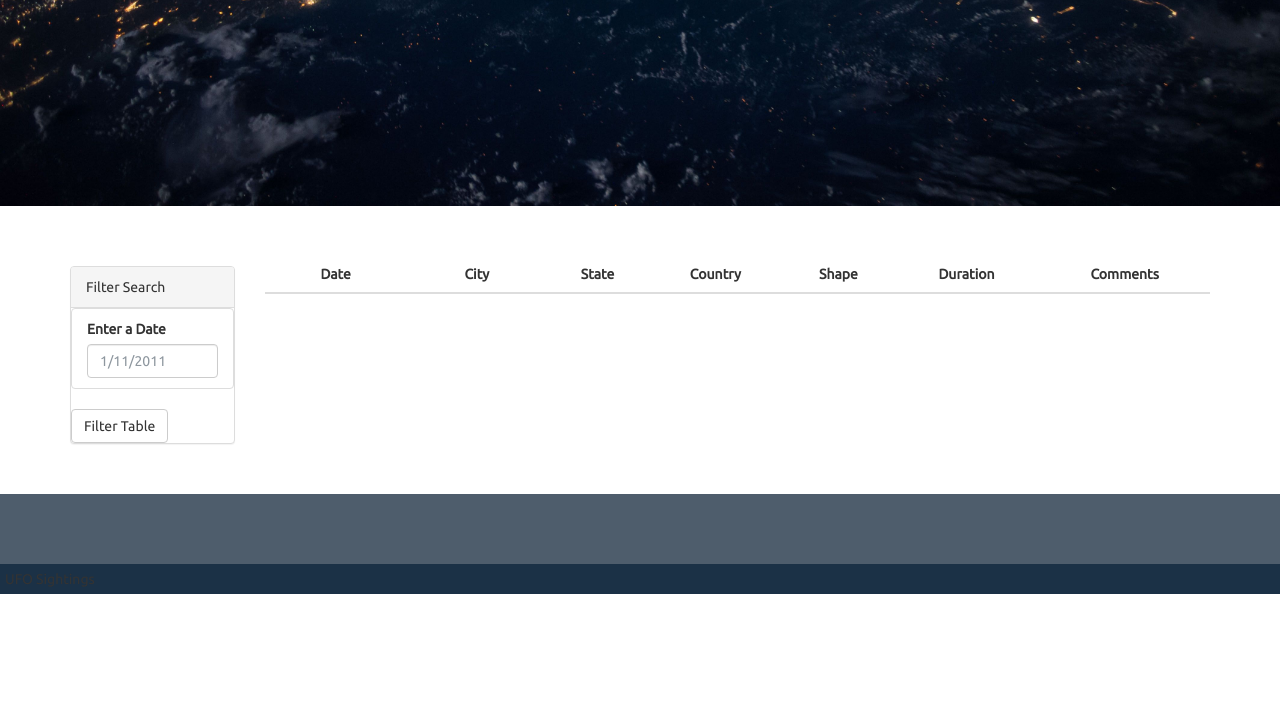
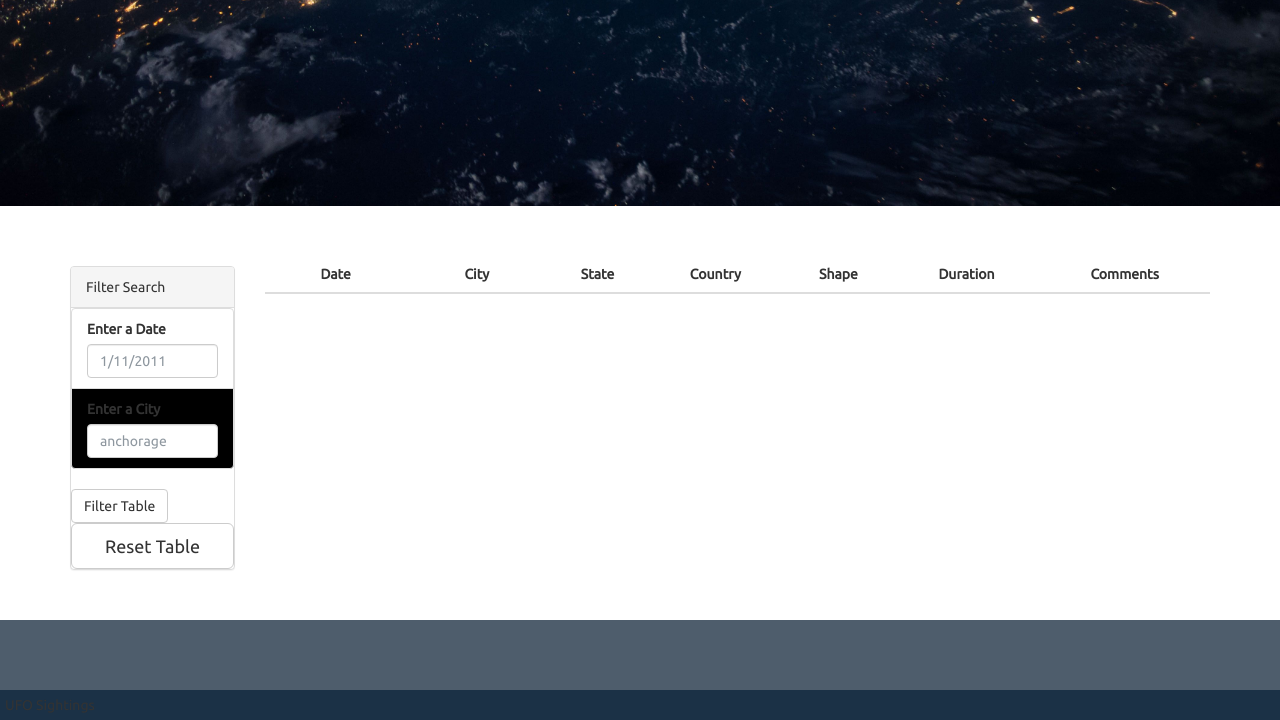
Before and after one commit to rlkennye/javascript-challenge, a plain HTML site: page index.html in a window 1280 px wide. Shown: the part 406-1126 px from the top of the page. Before the commit the page ends 1000 px from the top, so only its background shows below. Drawn offline with nearby package versions, Linux system fonts and the light colour scheme.

Commit message:
adds filter button

```diff
--- a/index.html
+++ b/index.html
@@ -39,9 +39,15 @@
                         <label for="date">Enter a Date</label>
                         <input class="form-control" id="datetime" type="text" placeholder="1/11/2011">
                       </li>
+					  <li class="filter list-group-item" style="background-color: black;">
+                        <!-- City input -->
+                        <label for="date">Enter a City</label>
+                        <input class="form-control" id="city" type="text" placeholder="anchorage">
+                      </li>
                     </ul>
                   </div>
                   <button id="filter-btn" type="button" class="btn btn-default">Filter Table</button>
+				  <button id="reset-btn" type="reset" class="btn btn-default btn-lg btn-block">Reset Table</button>
                 </form>
               </div>
             </div>
```
